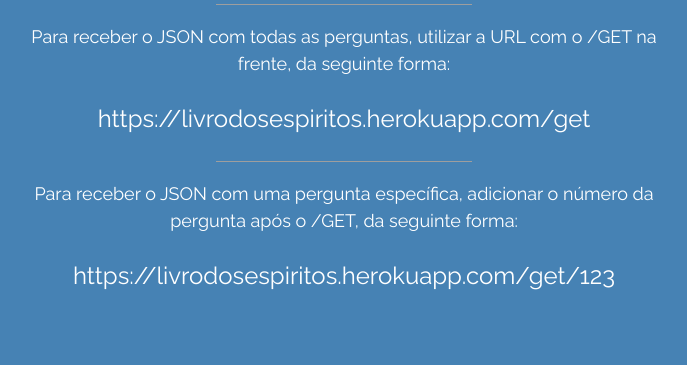
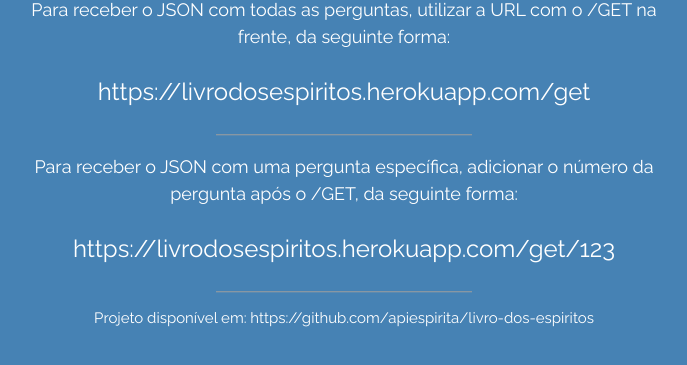
Before and after one commit to apiespirita/livro-dos-espiritos, a website: page index.html in a window 1280 px wide. Shown: the part 285-650 px from the top of the page, without its empty margins (296-983 px from the left). Drawn offline with nearby package versions, Linux system fonts and the light colour scheme.

Commit message:
Add files via upload

```diff
--- a/index.html
+++ b/index.html
@@ -37,6 +37,8 @@
       <p class="w3-large w3-center">Para receber o JSON com uma pergunta específica, adicionar o número da pergunta após
         o /GET, da seguinte forma:</p>
       <p class="w3-xlarge w3-center">https://livrodosespiritos.herokuapp.com/get/123</p>
+      <hr class="w3-border-grey" style="margin:auto;width:40%">
+      <p class="w3-medium w3-center">Projeto disponível em: https://github.com/apiespirita/livro-dos-espiritos</p>
     </div>
   </div>
 
```
